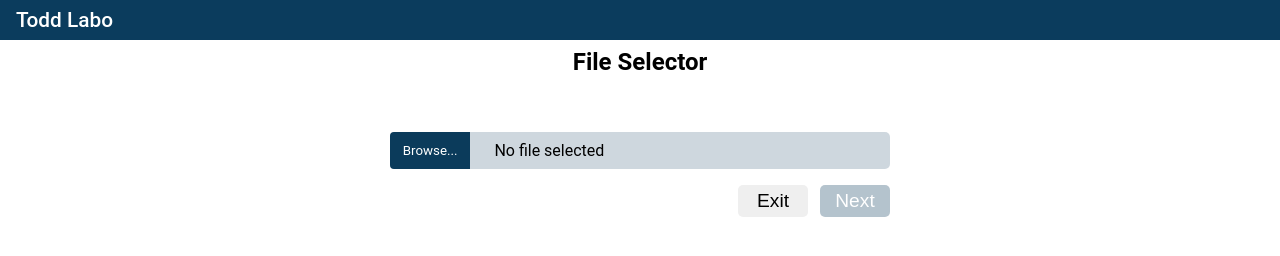
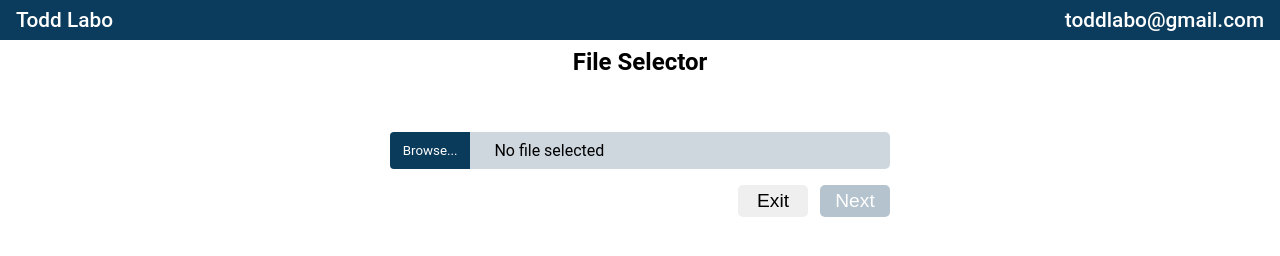
Before and after one commit to dreamlabo/inputfield, a plain HTML site: page index.html in a window 1280 px wide. Drawn offline with Linux system fonts and the light colour scheme.

Commit message:
Added email address to header.

```diff
--- a/index.html
+++ b/index.html
@@ -10,8 +10,9 @@
 <body>
     <div class="header-wrapper">
         <div class="header-container">
-            <header class="">
+            <header class="flex">
                 <h1>Todd Labo</h1>
+                <h1>toddlabo@gmail.com</h1>
             </header>
         </div>
     </div>
@@ -28,7 +29,6 @@
                 <input id="hidden-file-btn" type="file" name="csvFile" accept=".csv">
             </form>
             <div class="fake-form">
-
                 <div class="fake-file-chooser">
                     <p id="fake-form-p" class="fake-form--animated-text">ATTACHMENT ADDED</p>
                     <button id="btn-browse"
--- a/styles.css
+++ b/styles.css
@@ -26,6 +26,12 @@ body {
 .header-container {
     width: calc(100% - 2rem);
     max-width: 1700px;
+}
+
+.flex {
+    display: flex;
+    justify-content: space-between;
+    align-items: center;
 }
 
 .header-container h1 {
```
